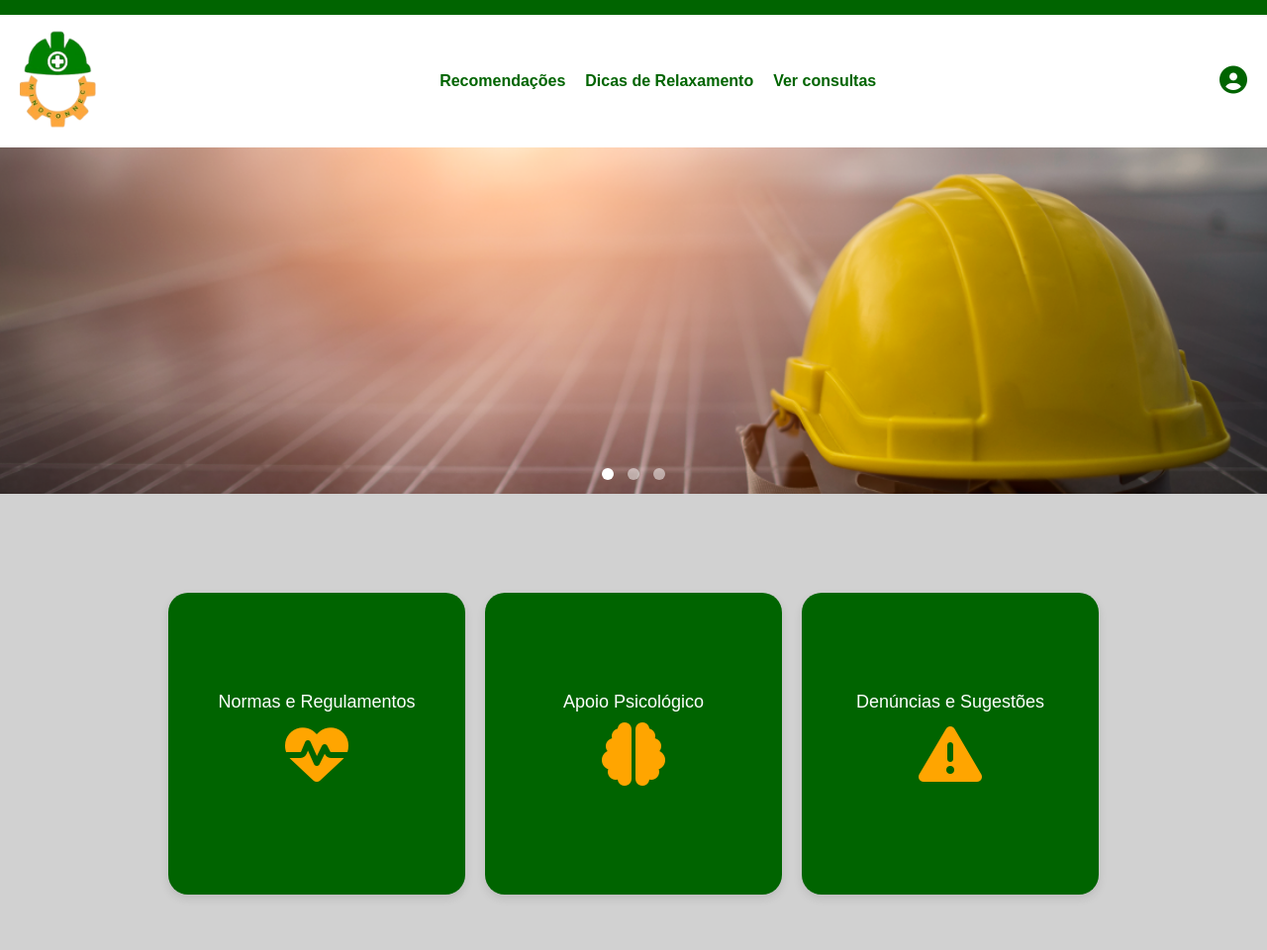
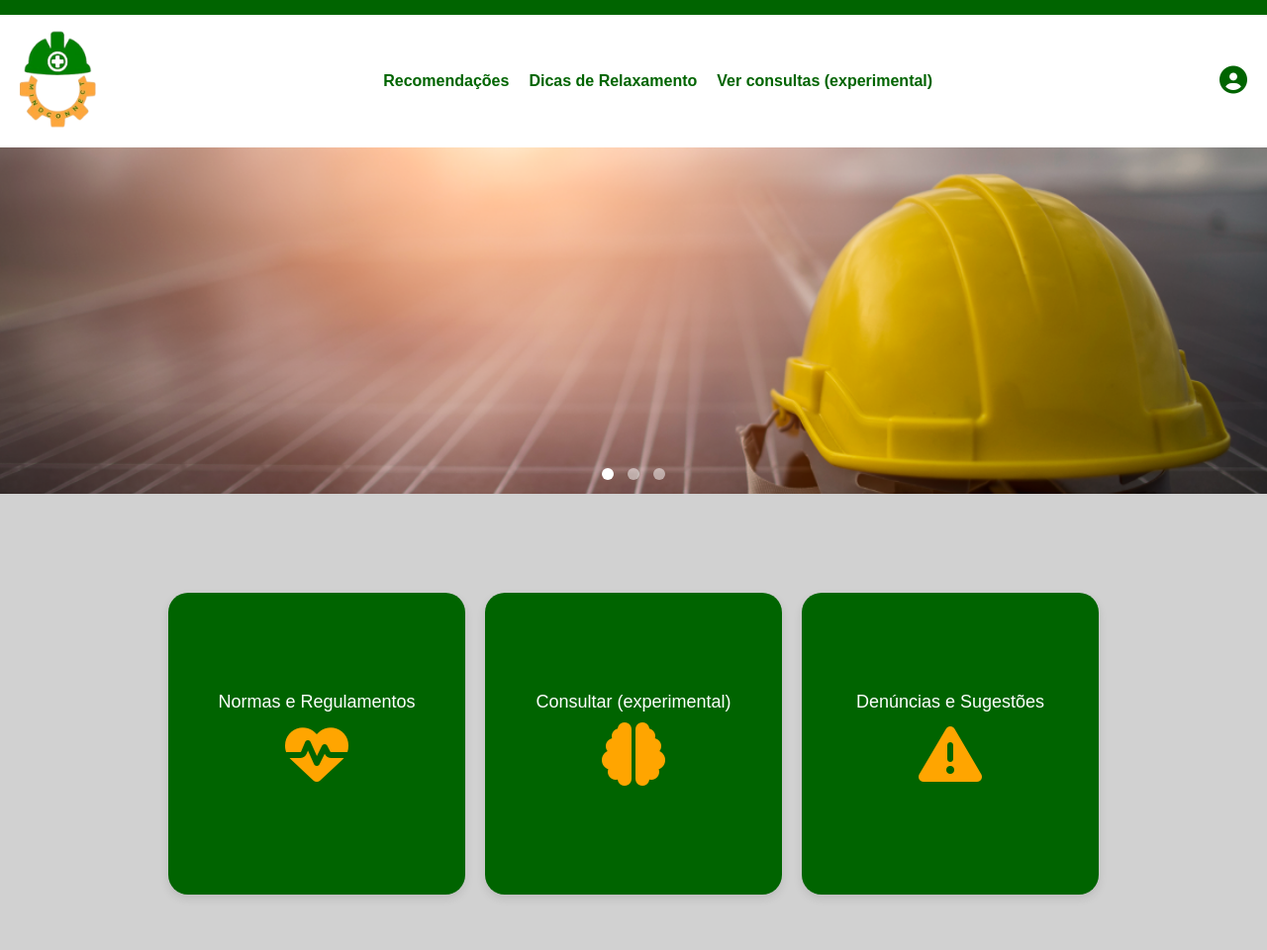
Before and after one commit to LDev-BR/App_Seguran-1.0, a Flask app: page / in a window 1280 px wide. Shown: the top 960 px of the page at 99% size. Run offline with Flask 3, Linux system fonts and the light colour scheme; data that the repository does not hold is empty; parts of the project's set-up code (start-up, migrations or seed data) failed here and were passed over; some libraries are stand-ins or nearby versions.

Commit message:
Add files via upload

```diff
--- a/app.py
+++ b/app.py
@@ -408,12 +408,12 @@ def login_psi():
 
 '''
 .env:
-SECRET_KEY=
-ADM_NOME=
-ADM_EMAIL=
-ADM=SENHA=
-REMETENTE=
-SENHA_REMETENTE=
+SECRET_KEY=bc120d0cf5ab14672c2ed52367b1f6c089dd7b5f5a84d4664f355d1dbe5e7b4f
+ADM_NOME=adm
+ADM_EMAIL=adm@gmail.com
+ADM_SENHA=adm123
+REMETENTE=adm@gmail.com
+SENHA_REMETENTE=adm123
 
 '''
 
--- a/templates/index.html
+++ b/templates/index.html
@@ -25,7 +25,7 @@
       <ul>
         <li><a href="{{ url_for('recomendation') }}">Recomendações</a></li>
         <li><a href="{{ url_for('relax') }}">Dicas de Relaxamento</a></li>
-        <li><a href="#">Ver consultas</a></li>
+        <li><a href="#">Ver consultas (experimental)</a></li>
       </ul>
     </nav>
 
@@ -56,7 +56,7 @@
   <div class="slider">
     <div class="slides">
       <div class="slide active"><img src="../static/imgs/Banner_slide1.png" alt="Slide 1"></div>
-      <div class="slide"><img src="../static/imgs/Banner_slide2.jpg" alt="Slide 2"></div>
+      <div class="slide"><img src="../static/imgs/Banner_slide2.png" alt="Slide 2"></div>
       <div class="slide"><img src="../static/imgs/Banner_slide3.png" alt="Slide 3"></div>
     </div>
 
@@ -78,7 +78,7 @@
 
       <a href="{{ url_for('agendar') }}" class="box-link">
         <div class="box">
-          <p class="titulo-box">Apoio Psicológico</p>
+          <p class="titulo-box">Consultar (experimental)</p>
           <i class="fas fa-brain fa-4x icone-box"></i>
         </div>
       </a>
--- a/templates/login.html
+++ b/templates/login.html
@@ -36,7 +36,7 @@
         <input name="senha" type="password" placeholder="Senha" class="input" aria-label="Digite sua senha">
         <button type="submit" class="btn-entrar">Entrar</button>
         <a href="{{ url_for('cadastro') }}" class="cadastre">Cadastre-se</a>
-        <a href="{{ url_for('register_psi') }}" class="cadastre">Login psicologo!!!</a>
+        <a href="{{ url_for('register_psi') }}" class="cadastre">Login psicologo (experimental)</a>
         <a href="{{ url_for('password') }}" class="esqueceu">Esqueceu a senha?</a>
       </form>
     </div>
```
Also changed, not shown: static/imgs/Banner_slide2.jpg, static/imgs/Banner_slide2.png (added).
